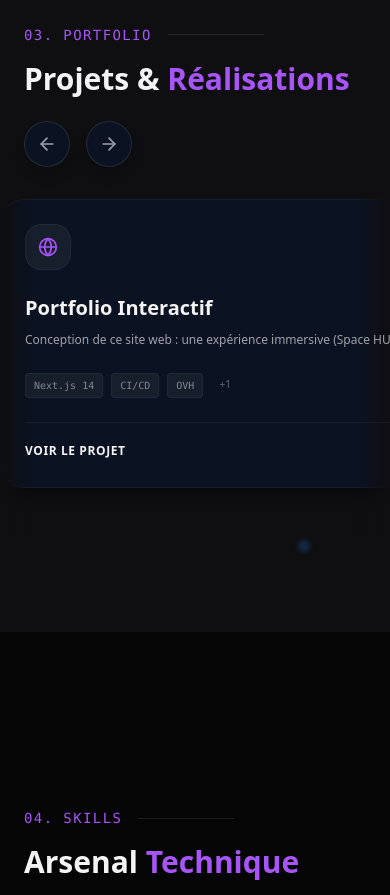
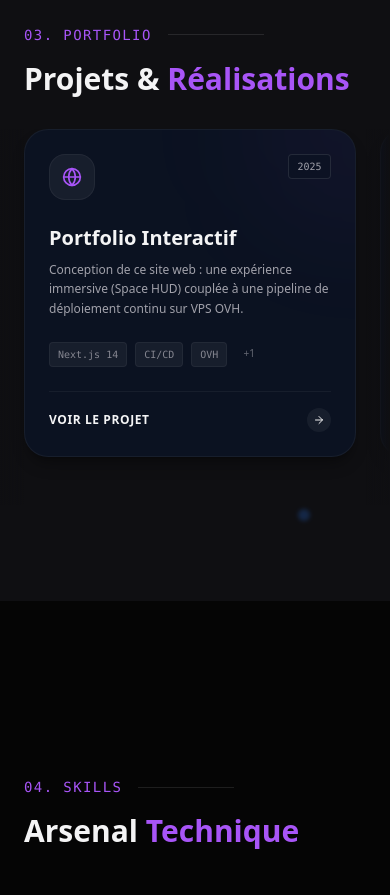
Before and after one commit to BWBMaxime/PorteFolio, a Next.js app in the folder portfolio-project/: page / in a window 390 px wide. Shown: the part 6120-7015 px from the top of the page. Built offline with nearby package versions, Linux system fonts and the light colour scheme.

Commit message:
Update ui mobile

```diff
--- a/portfolio-project/src/components/Projects.tsx
+++ b/portfolio-project/src/components/Projects.tsx
@@ -131,8 +131,8 @@ export default function Projects() {
   // Scroll Manuel Calibré
   const scroll = (direction: "left" | "right") => {
     if (scrollRef.current) {
-      // 350px (largeur carte) + 32px (gap-8) = ~382px par cran
-      const scrollAmount = 380;
+      // 300 est une valeur sûre pour défiler d'une carte sur la plupart des écrans
+      const scrollAmount = window.innerWidth < 768 ? 300 : 380;
       scrollRef.current.scrollBy({
         left: direction === "left" ? -scrollAmount : scrollAmount,
         behavior: "smooth"
@@ -164,7 +164,7 @@ export default function Projects() {
           </div>
 
           {/* NAVIGATION BOUTONS */}
-          <div className="flex items-center gap-4">
+          <div className="hidden md:flex items-center gap-4"> {/* Caché sur mobile car le swipe suffit */}
              <button
                 onClick={() => scroll("left")}
                 className="p-3 rounded-full border border-white/10 bg-[#0B1221] hover:bg-white/5 hover:border-accent text-text-secondary hover:text-accent transition-all active:scale-95 shadow-lg"
@@ -183,16 +183,16 @@ export default function Projects() {
         </div>
       </div>
 
-      {/* CARROUSEL MANUEL */}
+      {/* CARROUSEL MANUEL (Snap Scroll) */}
       <div className="w-full relative">
 
-        {/* Ombres latérales pour indiquer le scroll */}
-        <div className="absolute left-0 top-0 bottom-0 w-8 bg-gradient-to-r from-background to-transparent z-10 pointer-events-none md:hidden"></div>
-        <div className="absolute right-0 top-0 bottom-0 w-8 bg-gradient-to-l from-background to-transparent z-10 pointer-events-none md:hidden"></div>
+        {/* Ombres latérales pour indiquer le scroll (Mobile uniquement) */}
+        <div className="absolute left-0 top-0 bottom-0 w-6 bg-gradient-to-r from-background to-transparent z-10 pointer-events-none md:hidden"></div>
+        <div className="absolute right-0 top-0 bottom-0 w-6 bg-gradient-to-l from-background to-transparent z-10 pointer-events-none md:hidden"></div>
 
         <div
           ref={scrollRef}
-          className="flex gap-8 overflow-x-auto pb-12 px-6 hide-scrollbar snap-x snap-mandatory cursor-grab active:cursor-grabbing"
+          className="flex gap-6 md:gap-8 overflow-x-auto pb-12 px-6 hide-scrollbar snap-x snap-mandatory cursor-grab active:cursor-grabbing"
           style={{ scrollbarWidth: "none", msOverflowStyle: "none" }}
         >
           {projects.map((project) => (
@@ -200,8 +200,10 @@ export default function Projects() {
               key={project.id}
               layoutId={`card-container-${project.id}`}
               onClick={() => setSelectedId(project.id)}
-              // TAILLE RÉDUITE ICI : min-w-[280px] sur mobile et md:min-w-[350px] sur desktop
-              className="min-w-[280px] md:min-w-[350px] flex-shrink-0 snap-center cursor-pointer group"
+              // --- TAILLE OPTIMISÉE ICI ---
+              // Mobile : w-[85vw] (85% de la largeur écran) -> Permet de voir le bout de la suivante
+              // Desktop : min-w-[350px]
+              className="w-[85vw] max-w-[350px] md:min-w-[350px] flex-shrink-0 snap-center cursor-pointer group"
               whileHover={{ y: -8, scale: 1.01 }}
               transition={{ duration: 0.3 }}
             >
@@ -256,7 +258,7 @@ export default function Projects() {
           ))}
 
           {/* Carte Placeholder (Fin de liste) */}
-          <div className="min-w-[280px] md:min-w-[350px] flex-shrink-0 snap-center flex items-center justify-center">
+          <div className="w-[85vw] max-w-[350px] md:min-w-[350px] flex-shrink-0 snap-center flex items-center justify-center">
              <div className="h-full w-full border-2 border-dashed border-white/10 rounded-3xl flex flex-col items-center justify-center gap-3 text-text-secondary/40 p-8 hover:border-white/20 transition-colors cursor-default">
                 <span className="text-3xl">+</span>
                 <span className="font-mono text-xs uppercase tracking-widest">Prochain Projet</span>
```
